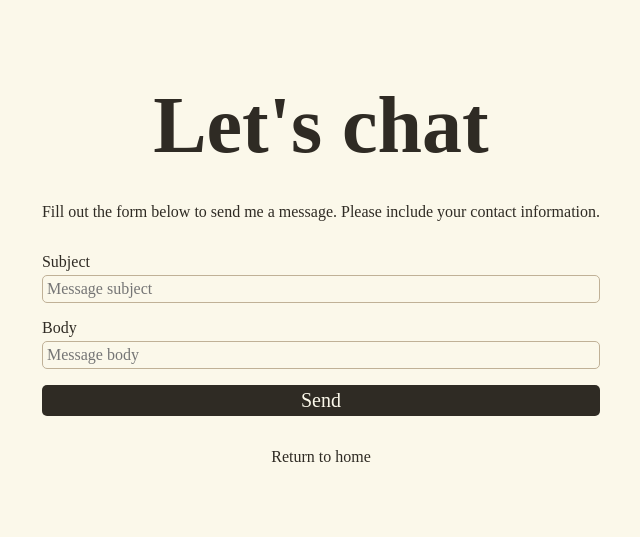
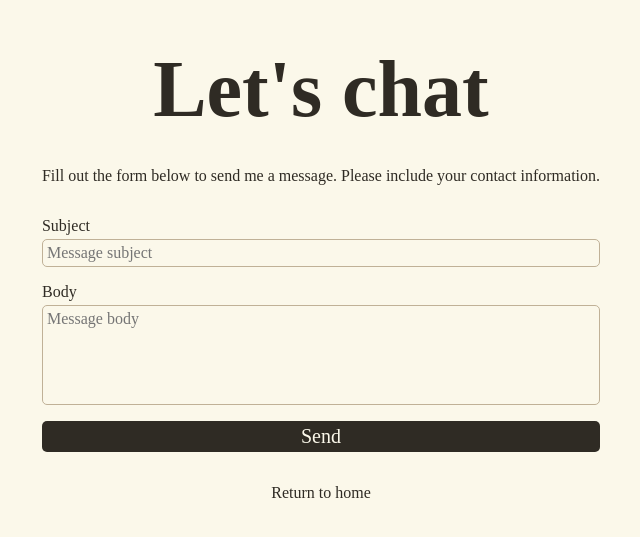
Before and after one commit to bradenzingler/portfolio, a React (Vite) app: page /contact in a window 1280 px wide. Shown: the part 127-664 px from the top of the page, without its empty margins (319-959 px from the left). Built offline with nearby package versions, Linux system fonts and the light colour scheme.

Commit message:
Clean up text areas

```diff
--- a/src/components/contact-form/ContactForm.tsx
+++ b/src/components/contact-form/ContactForm.tsx
@@ -4,8 +4,8 @@ import { sendMessage } from "../../utils/utils";
 import { SUCCESS_MESSAGE_TIMEOUT } from "../../utils/constants";
 
 export default function ContactForm() {
-	const subjectRef = useRef<HTMLInputElement>(null);
-	const messageRef = useRef<HTMLInputElement>(null);
+	const subjectRef = useRef<HTMLTextAreaElement>(null);
+	const messageRef = useRef<HTMLTextAreaElement>(null);
 	const [error, setError] = useState("");
 	const [isSending, setIsSending] = useState(false);
 	const [justSent, setJustSent] = useState(false);
@@ -72,12 +72,14 @@ export default function ContactForm() {
 		<form onChange={onFormChange} onSubmit={onSubmit}>
 			<TextInput
 				ref={subjectRef}
+                rows={1}
 				id="subject"
 				label="Subject"
 				placeholder="Message subject"
 			/>
 			<TextInput
 				ref={messageRef}
+                rows={5}
 				id="message"
 				label="Body"
 				placeholder="Message body"
--- a/src/components/contact-form/TextInput.tsx
+++ b/src/components/contact-form/TextInput.tsx
@@ -3,25 +3,26 @@ import type { ChangeEvent, Ref } from "react";
 type props = {
 	id: string;
 	label: string;
+    rows: number;
 	placeholder: string;
-	ref: Ref<HTMLInputElement>;
+	ref: Ref<HTMLTextAreaElement>;
 };
 
-export default function TextInput({ id, label, placeholder, ref }: props) {
+export default function TextInput({ id, label, placeholder, ref, rows }: props) {
 	const removeError = (e: ChangeEvent) => e.target.classList.remove("error");
 
 	return (
 		<div>
 			<label htmlFor={id}>{label}</label>
-			<input
+			<textarea
 				ref={ref}
 				autoCapitalize="off"
 				autoComplete="off"
+                rows={rows}
 				id={id}
-				type="text"
 				placeholder={placeholder}
 				onChange={removeError}
-			></input>
+			></textarea>
 		</div>
 	);
 }
--- a/src/index.css
+++ b/src/index.css
@@ -25,10 +25,10 @@
 
 label {
 	font-size: var(--sm-font);
-    text-align: left;
+	text-align: left;
 }
 
-input {
+input, textarea {
 	font-family: inherit;
 	font-size: var(--sm-font);
 	padding: var(--sm-space);
@@ -36,6 +36,7 @@ input {
 	background-color: inherit;
 	border: 1px solid var(--secondary-color-light);
 	outline: none;
+    resize: none;
 	&:focus {
 		border: 1px solid var(--secondary-color);
 	}
@@ -57,7 +58,7 @@ button {
 form {
 	display: flex;
 	flex-direction: column;
-    text-align: center;
+	text-align: center;
 	width: 100%;
 	gap: var(--md-space);
 
@@ -101,6 +102,7 @@ p {
 	flex-direction: column;
 	justify-content: center;
 	align-items: center;
+    text-align: center;
 }
 
 .error {
```
